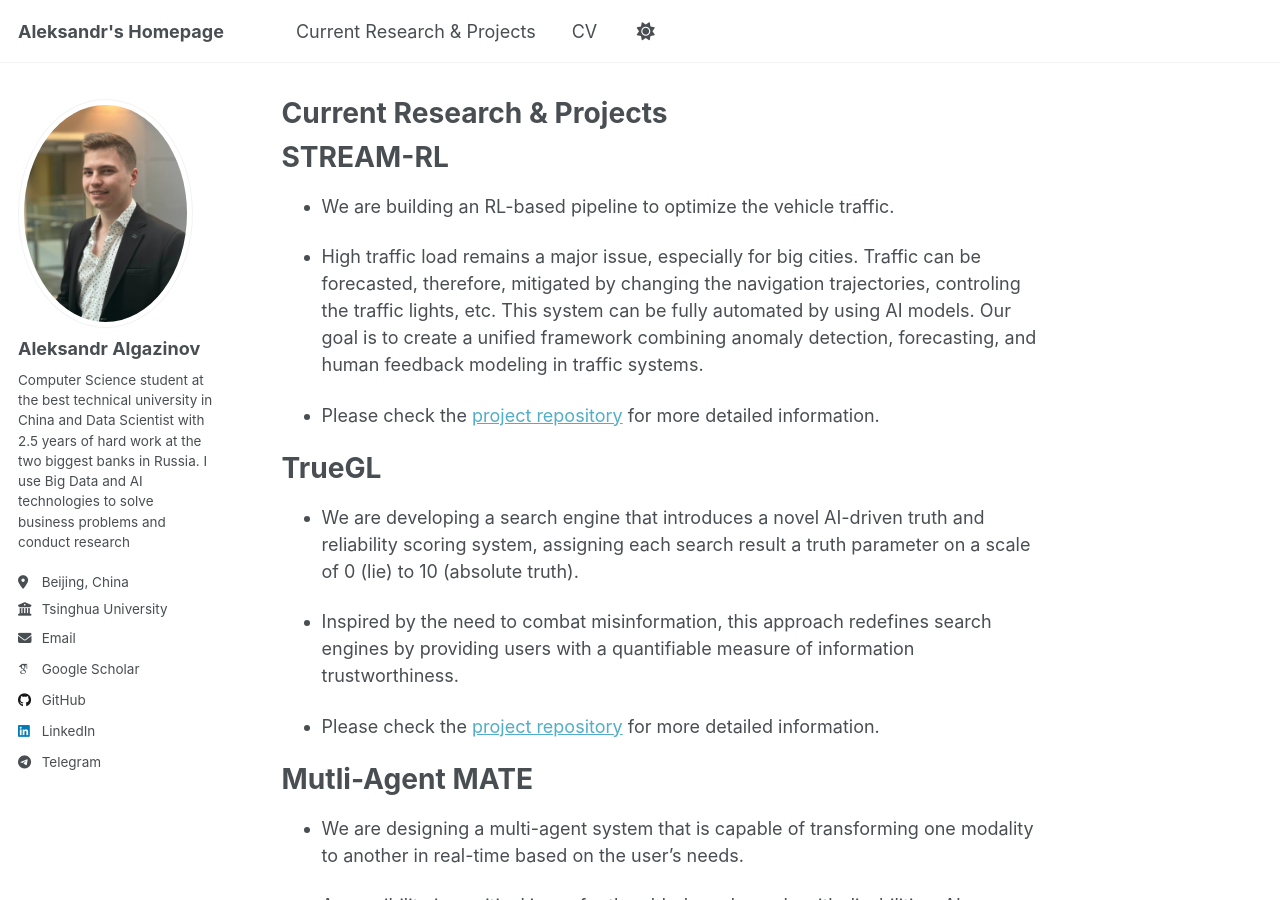
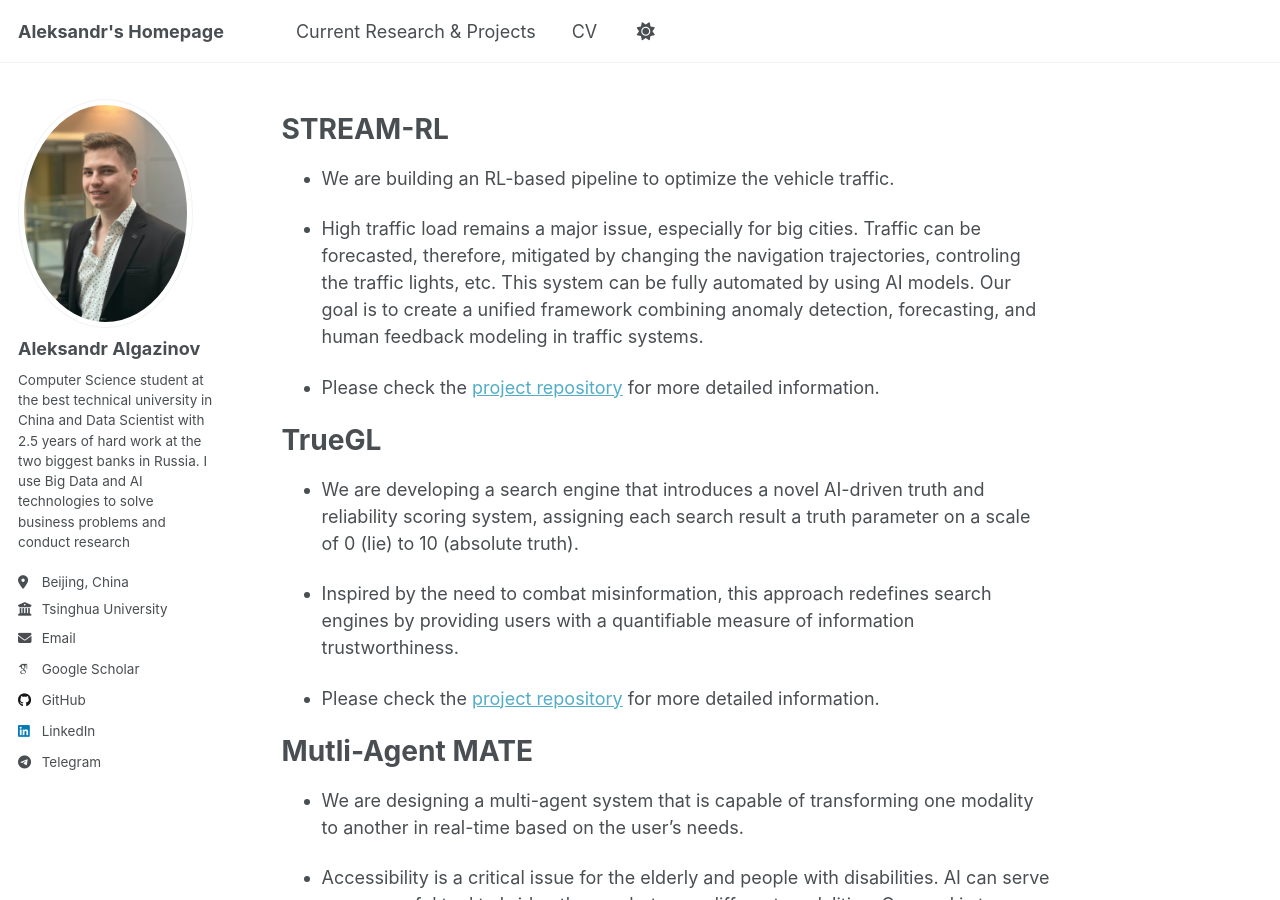
Before and after one commit to AlgazinovAleksandr/AlgazinovAleksandr.github.io, a Jekyll site: the page built from _pages/research_and_projects.md, in a window 1280 px wide and 900 px high. Built offline with Jekyll 4.4.1, drawn with Linux system fonts in a browser that asks for light colours; some web fonts are replaced.

Commit message:
Minor design modifications

```diff
--- a/_pages/research_and_projects.md
+++ b/_pages/research_and_projects.md
@@ -1,6 +1,6 @@
 ---
 permalink: /research_and_projects/
-title: "Current Research & Projects"
+title: ""
 author_profile: true
 ---
 
```
